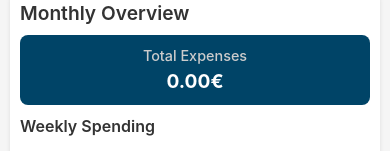
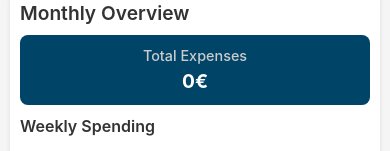
Before and after one commit to arsentsn/expense-tracker-app, a Vue app: page / in a window 390 px wide. Shown: the part 480-631 px from the top of the page. Built offline with nearby package versions, Linux system fonts and the light colour scheme.

Commit message:
added abbreviations of numbers on smaller screens

```diff
--- a/src/components/Calendar/CalendarDay.vue
+++ b/src/components/Calendar/CalendarDay.vue
@@ -13,7 +13,7 @@
     <div class="day-number">{{ day }}</div>
 
     <div v-if="hasExpenses" class="expense-info">
-      <div class="expense-amount">{{ totalAmount }}€</div>
+      <div class="expense-amount">{{ formattedAmount }}€</div>
     </div>
     <div v-if="hasExpenses">
       <div class="expense-count">({{ dayExpenses.length }})</div>
@@ -26,6 +26,8 @@
 </template>
 
 <script>
+import { formatCurrency } from '../../utils/formatters.js'
+
 export default {
   name: 'CalendarDay',
 
@@ -61,6 +63,20 @@ export default {
     },
   },
 
+  data() {
+    return {
+      windowWidth: window.innerWidth
+    }
+  },
+
+  created() {
+    window.addEventListener('resize', this.updateWindowWidth)
+  },
+
+  unmounted() {
+    window.removeEventListener('resize', this.updateWindowWidth)
+  },
+
   computed: {
     hasExpenses() {
       return this.dayExpenses.length > 0
@@ -68,9 +84,19 @@ export default {
     totalAmount() {
       return this.dayExpenses.reduce((sum, expense) => sum + expense.amount, 0).toFixed(2)
     },
+    isMobileView() {
+      return this.windowWidth < 768
+    },
+    formattedAmount() {
+      const total = this.dayExpenses.reduce((sum, expense) => sum + expense.amount, 0)
+      return formatCurrency(total, this.isMobileView)
+    }
   },
 
   methods: {
+    updateWindowWidth() {
+      this.windowWidth = window.innerWidth
+    },
     selectDay() {
       if (this.type === 'current-month') {
         this.$emit('select-day', this.day)
--- a/src/components/Overview/MonthlyOverview.vue
+++ b/src/components/Overview/MonthlyOverview.vue
@@ -7,7 +7,7 @@
     <!-- Total Expenses Card -->
     <div class="total-expenses-card">
       <h3>Total Expenses</h3>
-      <div class="amount">{{ totalExpenses }}€</div>
+      <div class="amount">{{ formattedTotalExpenses }}€</div>
     </div>
 
     <!-- Weekly Spending Section -->
@@ -19,7 +19,7 @@
           <div class="progress-bar" :style="{ width: week.percentage + '%' }"></div>
         </div>
         <div class="week-amount">
-          {{ week.amount.toFixed(2) }}€ <span class="percentage">({{ week.percentage }}%)</span>
+          {{ formatAmount(week.amount) }}€ <span class="percentage">({{ week.percentage }}%)</span>
         </div>
       </div>
     </div>
@@ -31,7 +31,7 @@
         <div class="category-icon">{{ getCategoryIcon(category.id) }}</div>
         <div class="category-info">
           <div class="category-name">{{ getCategoryName(category.id) }}</div>
-          <div class="category-amount">{{ category.amount.toFixed(2) }}€</div>
+          <div class="category-amount">{{ formatAmount(category.amount) }}€</div>
         </div>
         <div class="category-percentage">{{ category.percentage }}%</div>
       </div>
@@ -40,6 +40,8 @@
 </template>
 
 <script>
+import { formatCurrency } from '../../utils/formatters.js'
+
 export default {
   name: 'MonthlyOverview',
 
@@ -62,7 +64,25 @@ export default {
     },
   },
 
+  data() {
+    return {
+      windowWidth: window.innerWidth,
+    }
+  },
+
+  created() {
+    window.addEventListener('resize', this.updateWindowWidth)
+  },
+
+  unmounted() {
+    window.removeEventListener('resize', this.updateWindowWidth)
+  },
+
   computed: {
+    isMobileView() {
+      return this.windowWidth < 768
+    },
+
     currentMonthExpenses() {
       return this.expenses.filter((expense) => {
         const expenseDate = new Date(expense.date)
@@ -75,6 +95,11 @@ export default {
 
     totalExpenses() {
       return this.calculateTotal(this.currentMonthExpenses).toFixed(2)
+    },
+
+    formattedTotalExpenses() {
+      const total = this.calculateTotal(this.currentMonthExpenses)
+      return formatCurrency(total, this.isMobileView)
     },
 
     weeklyExpenses() {
@@ -139,6 +164,14 @@ export default {
   },
 
   methods: {
+    updateWindowWidth() {
+      this.windowWidth = window.innerWidth
+    },
+
+    formatAmount(value) {
+      return formatCurrency(value, this.isMobileView)
+    },
+
     calculateTotal(expenses) {
       return expenses.reduce((sum, expense) => sum + expense.amount, 0)
     },
--- /dev/null
+++ b/src/utils/formatters.js
@@ -0,0 +1,37 @@
+export function formatCurrency(value, useAbbreviations = false) {
+  if (value === undefined || value === null) return ''
+
+  // On mobile, we want to be more aggressive with formatting
+  if (useAbbreviations) {
+    // For small numbers, just remove decimal places if they're .00
+    if (value < 1000) {
+      // If value has no decimal part or decimal part is .00
+      if (Math.floor(value) === value || value.toFixed(2).endsWith('.00')) {
+        return Math.floor(value).toString()
+      }
+      // For values with decimals, show only one decimal place
+      return value.toFixed(1)
+    }
+
+    // For thousands (1,000 - 999,999)
+    if (value < 1000000) {
+      const thousands = value / 1000
+      // If it's a whole number of thousands, don't show decimals
+      if (Math.floor(thousands) === thousands) {
+        return Math.floor(thousands) + 'K'
+      }
+      return thousands.toFixed(1) + 'K'
+    }
+
+    // For millions (1,000,000+)
+    const millions = value / 1000000
+    // If it's a whole number of millions, don't show decimals
+    if (Math.floor(millions) === millions) {
+      return Math.floor(millions) + 'M'
+    }
+    return millions.toFixed(1) + 'M'
+  }
+
+  // For desktop, show the full format with 2 decimal places
+  return value.toFixed(2)
+}
```
